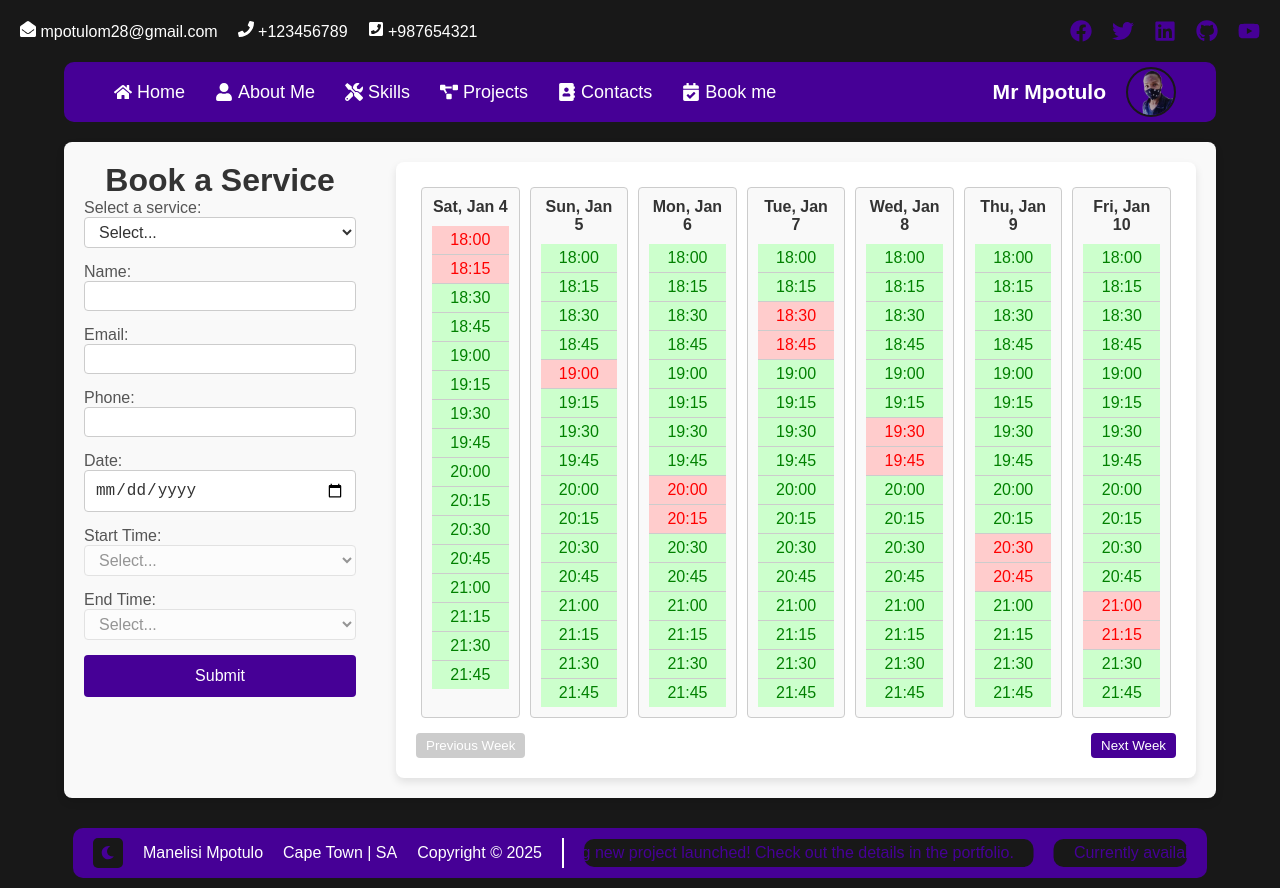
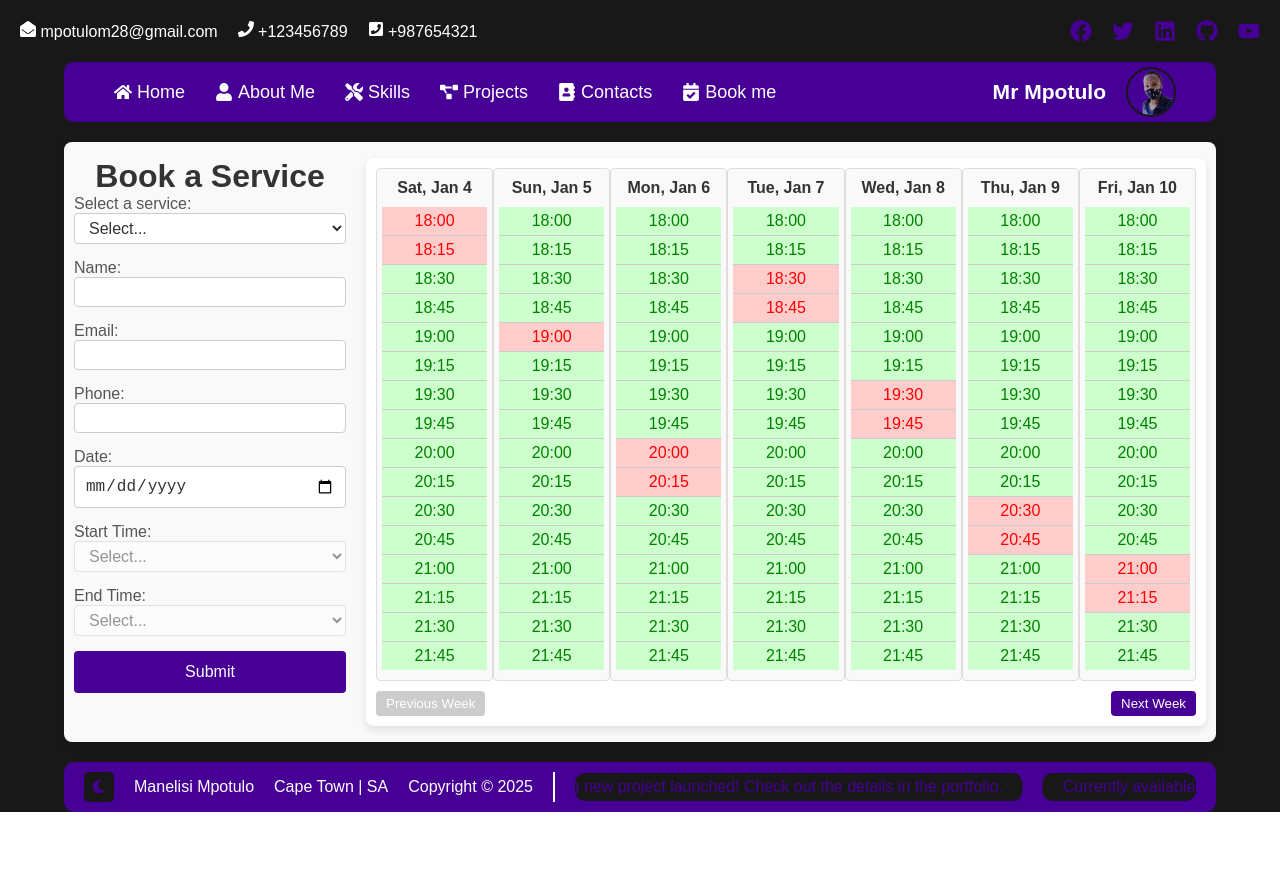
Before and after one commit to mmpotulo28/portfolio-next-v2, a Next.js app: page /bookings in a window 1280 px wide. After the commit the page ends 812 px from the top, so only its background shows below. Built offline with nearby package versions, Linux system fonts and the light colour scheme.

Commit message:
Refactor layout structure, enhance styling, and add DeepSource configuration

```diff
--- a/src/components/Availability/Availability.module.css
+++ b/src/components/Availability/Availability.module.css
@@ -1,37 +1,39 @@
 .availability {
-	padding: 20px;
+	padding: 10px;
 	background-color: #fff;
 	border-radius: 8px;
 	box-shadow: 0 4px 8px rgba(0, 0, 0, 0.1);
-	margin-left: 20px;
 	flex: 1;
+	margin-inline: auto;
+	overflow: hidden;
+	max-width: 100%;
 }
 
-.availability h2 {
-	text-align: center;
-	color: #333;
-}
-
-.week {
-	display: flex;
-	flex-direction: column;
-	gap: 10px;
+.schedule {
+	display: block;
+	overflow-x: auto;
+	max-width: 100%;
+	width: fit-content;
+	scroll-margin-top: 20px;
+	scroll-margin-bottom: 20px;
 }
 
 .calendar {
-	display: flex;
-	justify-content: space-between;
+	display: grid;
+	grid-template-columns: repeat(7, minmax(110px, 200px));
+	gap: 0px;
+	width: fit-content;
+	margin: 0 auto;
 }
 
 .day {
 	display: flex;
 	flex-direction: column;
 	flex: 1;
-	padding: 10px;
-	border: 1px solid #ccc;
+	padding: 10px 5px;
+	border: 1px solid #ddd;
 	border-radius: 4px;
 	background-color: #f9f9f9;
-	margin: 5px;
 	gap: 10px;
 }
 
--- a/src/components/Availability/index.tsx
+++ b/src/components/Availability/index.tsx
@@ -1,4 +1,4 @@
-import { useEffect, useState } from "react";
+import { useEffect, useState, useMemo, useCallback } from "react";
 import styles from "./Availability.module.css";
 import { useBooking } from "@/context/BookingContext";
 
@@ -12,7 +12,7 @@ const getWeekDates = (startDate: Date) => {
 	return weekDates;
 };
 
-const timesOfDay = [
+export const timesOfDay = [
 	"18:00",
 	"18:15",
 	"18:30",
@@ -30,18 +30,9 @@ const timesOfDay = [
 	"21:30",
 	"21:45",
 ];
+export const weekDates = getWeekDates(new Date());
 
-export default function Availability() {
-	const { selectedDate, startTime, endTime } = useBooking();
-	const [bookings, setBookings] = useState<{ date: string; time: string }[]>([]);
-	const [currentWeek, setCurrentWeek] = useState<number>(0);
-
-	useEffect(() => {
-		// Fetch bookings from an API or use mock data
-		// Replace with actual API call or mock data
-		const weekDates = getWeekDates(new Date());
-
-		const mockBookings = [
+const generateMockBookings = () => [
 	{ date: weekDates[0], time: "18:00" },
 	{ date: weekDates[0], time: "18:15" },
 	{ date: weekDates[1], time: "19:00" },
@@ -58,39 +49,63 @@ export default function Availability() {
 	{ date: weekDates[7], time: "21:30" },
 	{ date: weekDates[7], time: "21:45" },
 ];
+
+export const mockBookings = generateMockBookings();
+
+export default function Availability() {
+	const { selectedDate, startTime, endTime } = useBooking();
+	const [bookings, setBookings] = useState<{ date: string; time: string }[]>([]);
+	const [currentWeek, setCurrentWeek] = useState<number>(0);
+
+	useEffect(() => {
 		setBookings(mockBookings);
 	}, []);
 
-	const getBookingsForDay = (date: string) => {
-		return bookings.filter((booking) => booking.date === date);
-	};
+	const getBookingsForDay = useCallback(
+		(date: string) => bookings.filter((booking) => booking.date === date),
+		[bookings],
+	);
 
-	const isTimeBooked = (date: string, time: string) => {
-		return getBookingsForDay(date).some((booking) => booking.time === time);
-	};
+	const isTimeBooked = useCallback(
+		(date: string, time: string) =>
+			getBookingsForDay(date).some((booking) => booking.time === time),
+		[getBookingsForDay],
+	);
 
-	const isTimeInRange = (date: string, time: string) => {
+	const isTimeInRange = useCallback(
+		(date: string, time: string) => {
 			if (selectedDate !== date || !startTime || !endTime) return false;
 			const startIndex = timesOfDay.indexOf(startTime);
 			const endIndex = timesOfDay.indexOf(endTime);
 			const timeIndex = timesOfDay.indexOf(time);
 			return timeIndex >= startIndex && timeIndex <= endIndex;
-	};
+		},
+		[selectedDate, startTime, endTime],
+	);
 
-	const handleNextWeek = () => {
-		setCurrentWeek((prevWeek) => prevWeek + 1);
-	};
+	function handleNextWeek() {
+		setCurrentWeek(function (prevWeek) {
+			return prevWeek + 1;
+		});
+	}
 
-	const handlePreviousWeek = () => {
-		setCurrentWeek((prevWeek) => Math.max(prevWeek - 1, 0));
-	};
+	function handlePreviousWeek() {
+		setCurrentWeek(function (prevWeek) {
+			return Math.max(prevWeek - 1, 0);
+		});
+	}
 
-	const startDate = new Date();
-	startDate.setDate(startDate.getDate() + currentWeek * 7);
-	const weekDates = getWeekDates(startDate);
+	const startDate = useMemo(() => {
+		const date = new Date();
+		date.setDate(date.getDate() + currentWeek * 7);
+		return date;
+	}, [currentWeek]);
+
+	const weekDates = useMemo(() => getWeekDates(startDate), [startDate]);
 
 	return (
 		<div className={styles.availability}>
+			<div className={styles.schedule}>
 				<div className={styles.calendar}>
 					{weekDates.map((date) => (
 						<div key={date} className={styles.day}>
@@ -119,6 +134,7 @@ export default function Availability() {
 						</div>
 					))}
 				</div>
+			</div>
 			<div className={styles.pagination}>
 				<button onClick={handlePreviousWeek} disabled={currentWeek === 0}>
 					Previous Week
--- a/src/components/BookingForm/index.tsx
+++ b/src/components/BookingForm/index.tsx
@@ -1,11 +1,12 @@
-import { useState, useEffect } from "react";
+import { useState, useEffect, useCallback } from "react";
 import styles from "./BookingForm.module.css";
 import { useBooking } from "@/context/BookingContext";
+import { timesOfDay, mockBookings } from "../Availability";
 
 const services = [
 	{ id: 1, name: "General Consultation", rate: "R30/hr" },
 	{ id: 2, name: "Java Tutoring", rate: "R250/hr" },
-	{ id: 2, name: "JavaScript Tutoring", rate: "R250/hr" },
+	{ id: 8, name: "JavaScript Tutoring", rate: "R250/hr" },
 	{ id: 3, name: "IT Consultations", rate: "R60/hr" },
 	{ id: 4, name: "Software Installation", rate: "R50/hr" },
 	{ id: 5, name: "Device Troubleshooting", rate: "R70/hr" },
@@ -13,44 +14,7 @@ const services = [
 	{ id: 7, name: "Other", rate: "N/A" },
 ];
 
-const timesOfDay = [
-	"18:00",
-	"18:15",
-	"18:30",
-	"18:45",
-	"19:00",
-	"19:15",
-	"19:30",
-	"19:45",
-	"20:00",
-	"20:15",
-	"20:30",
-	"20:45",
-	"21:00",
-	"21:15",
-	"21:30",
-	"21:45",
-];
-
-const mockBookings = [
-	{ date: "2023-10-01", time: "18:00" },
-	{ date: "2023-10-01", time: "18:15" },
-	{ date: "2023-10-02", time: "19:00" },
-	{ date: "2023-10-03", time: "20:00" },
-	{ date: "2023-10-03", time: "20:15" },
-	{ date: "2023-10-04", time: "18:30" },
-	{ date: "2023-10-04", time: "18:45" },
-	{ date: "2023-10-05", time: "19:30" },
-	{ date: "2023-10-05", time: "19:45" },
-	{ date: "2023-10-06", time: "20:30" },
-	{ date: "2023-10-06", time: "20:45" },
-	{ date: "2023-10-07", time: "21:00" },
-	{ date: "2023-10-07", time: "21:15" },
-	{ date: "2023-10-08", time: "21:30" },
-	{ date: "2023-10-08", time: "21:45" },
-];
-
-export default function BookingForm() {
+const BookingForm = () => {
 	const { selectedDate, setSelectedDate, startTime, setStartTime, endTime, setEndTime } =
 		useBooking();
 	const [selectedService, setSelectedService] = useState("");
@@ -62,6 +26,26 @@ export default function BookingForm() {
 	const [submitted, setSubmitted] = useState(false);
 	const [endTimeOptions, setEndTimeOptions] = useState<string[]>(timesOfDay);
 	const [bookings, setBookings] = useState<{ date: string; time: string }[]>([]);
+
+	const isTimeBooked = useCallback(
+		(time: string) => {
+			const dateBookings = bookings.filter((booking) => booking.date === selectedDate);
+			return dateBookings.some((booking) => booking.time === time);
+		},
+		[bookings, selectedDate],
+	);
+
+	const isTimeRangeBooked = useCallback(
+		(start: string, end: string) => {
+			const startIndex = timesOfDay.indexOf(start);
+			const endIndex = timesOfDay.indexOf(end);
+
+			// split the	array of timesOfDay into a subarray from startIndex to endIndex
+			const timeRange = timesOfDay.slice(startIndex, endIndex + 1);
+			return timeRange.some((time) => isTimeBooked(time));
+		},
+		[isTimeBooked],
+	);
 
 	useEffect(() => {
 		// Fetch bookings from an API or use mock data
@@ -93,7 +77,19 @@ export default function BookingForm() {
 				}
 			}
 		}
-	}, [startTime, endTime]);
+	}, [startTime, endTime, isTimeBooked, setStartTime, setEndTime]);
+
+	useEffect(() => {
+		if (startTime && endTime) {
+			if (isTimeRangeBooked(startTime, endTime)) {
+				alert(
+					"The selected time range overlaps with an existing booking. Please choose a different time range.",
+				);
+				setStartTime("");
+				setEndTime("");
+			}
+		}
+	}, [startTime, endTime, isTimeBooked, setStartTime, setEndTime, isTimeRangeBooked]);
 
 	const isTimeInRange = (time: string) => {
 		if (!startTime || !endTime) return false;
@@ -103,39 +99,36 @@ export default function BookingForm() {
 		return timeIndex >= startIndex && timeIndex <= endIndex;
 	};
 
-	const isTimeBooked = (time: string) => {
-		return bookings.some((booking) => booking.date === selectedDate && booking.time === time);
-	};
+	function handleServiceChange(e: React.ChangeEvent<HTMLSelectElement>) {
+		setSelectedService(e.target.value);
+	}
 
-	const handleServiceChange = (e: React.ChangeEvent<HTMLSelectElement>) => {
-		setSelectedService(e.target.value);
-	};
-
-	const handleInputChange = (e: React.ChangeEvent<HTMLInputElement>) => {
+	function handleInputChange(e: React.ChangeEvent<HTMLInputElement>) {
 		const { name, value } = e.target;
 		setUserInfo({ ...userInfo, [name]: value });
-	};
+	}
 
-	const handleDateChange = (e: React.ChangeEvent<HTMLInputElement>) => {
+	function handleDateChange(e: React.ChangeEvent<HTMLInputElement>) {
 		setSelectedDate(e.target.value);
-	};
+	}
 
-	const handleStartTimeChange = (e: React.ChangeEvent<HTMLSelectElement>) => {
+	function handleStartTimeChange(e: React.ChangeEvent<HTMLSelectElement>) {
 		setStartTime(e.target.value);
-	};
+	}
 
-	const handleEndTimeChange = (e: React.ChangeEvent<HTMLSelectElement>) => {
+	function handleEndTimeChange(e: React.ChangeEvent<HTMLSelectElement>) {
 		setEndTime(e.target.value);
-	};
+	}
 
 	const handleSubmit = (e: React.ChangeEvent<HTMLFormElement>) => {
 		e.preventDefault();
+		if (isTimeRangeBooked(startTime, endTime)) {
+			alert(
+				"The selected time range overlaps with an existing booking. Please choose a different time range.",
+			);
+			return;
+		}
 		// Handle form submission
-		console.log("Service:", selectedService);
-		console.log("User Info:", userInfo);
-		console.log("Date:", selectedDate);
-		console.log("Start Time:", startTime);
-		console.log("End Time:", endTime);
 		setSubmitted(true);
 	};
 
@@ -155,7 +148,7 @@ export default function BookingForm() {
 							<select value={selectedService} onChange={handleServiceChange}>
 								<option value="">Select...</option>
 								{services.map((service) => (
-									<option key={service.id} value={service.name}>
+									<option key={`Service-${service.id}`} value={service.name}>
 										{service.name} - {service.rate}
 									</option>
 								))}
@@ -246,4 +239,6 @@ export default function BookingForm() {
 			</div>
 		</div>
 	);
-}
+};
+
+export default BookingForm;
--- a/src/components/Footer/footer.module.css
+++ b/src/components/Footer/footer.module.css
@@ -4,7 +4,7 @@
 	justify-content: center;
 	align-items: center;
 	text-align: center;
-	padding: 10px;
+	padding: 0px;
 	position: relative;
 	width: 100%;
 	z-index: 100;
--- a/src/pages/bookings/bookings.module.css
+++ b/src/pages/bookings/bookings.module.css
@@ -3,7 +3,7 @@
 	flex-direction: column;
 	justify-content: center;
 	gap: 20px;
-	padding: 20px;
+	padding: 10px;
 	max-width: 90%;
 	min-width: 80%;
 	margin: 20px auto;
@@ -74,3 +74,16 @@
 	text-align: center;
 	color: #333;
 }
+
+/* on mobile  */
+@media (max-width: 768px) {
+	.page {
+		padding: 10px;
+	}
+	.container {
+		flex-direction: column;
+	}
+	.form {
+		flex: 1;
+	}
+}
--- a/src/pages/layout.tsx
+++ b/src/pages/layout.tsx
@@ -25,7 +25,7 @@ export default function Layout({
 		<div className={`${geistSans.variable} ${geistMono.variable} ${theme} full-height`}>
 			<Header />
 			{/* <Sitemap /> */}
-			{children}
+			<main>{children}</main>
 			<Footer />
 		</div>
 	);
--- a/src/styles/globals.css
+++ b/src/styles/globals.css
@@ -51,6 +51,16 @@ a {
 	text-decoration: none;
 }
 
+.full-height {
+	min-height: 100vh;
+	background-color: red;
+}
+
+main {
+	min-height: 80vh;
+	display: grid;
+}
+
 @media screen and (max-width: 800px) {
 	.hideOnMobile {
 		display: none !important;
@@ -62,6 +72,3 @@ a {
 		color-scheme: dark;
 	}
 }
-.full-height {
-	min-height: 100vh;
-}
```
Also changed, not shown: 1 other file (tests, documents, lock files or other folders). Lines whose indentation alone changed are shown as unchanged.
